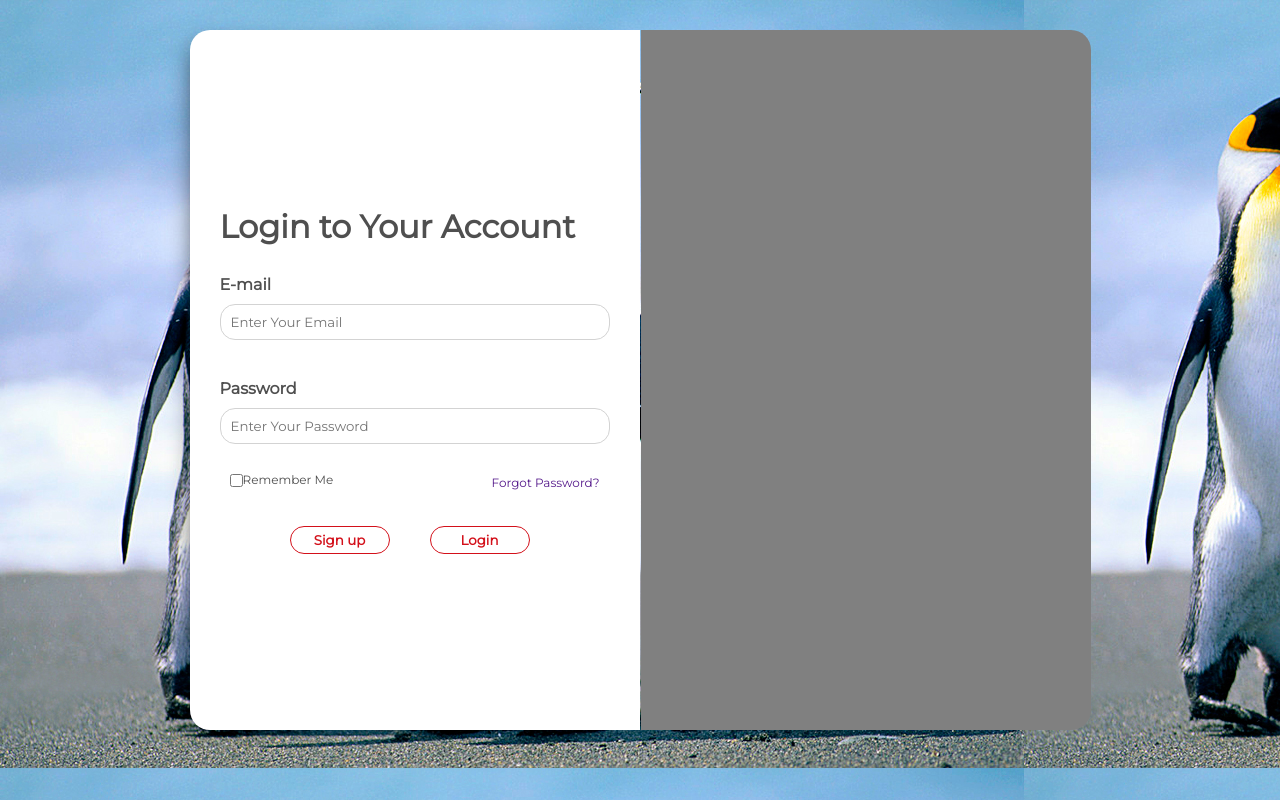
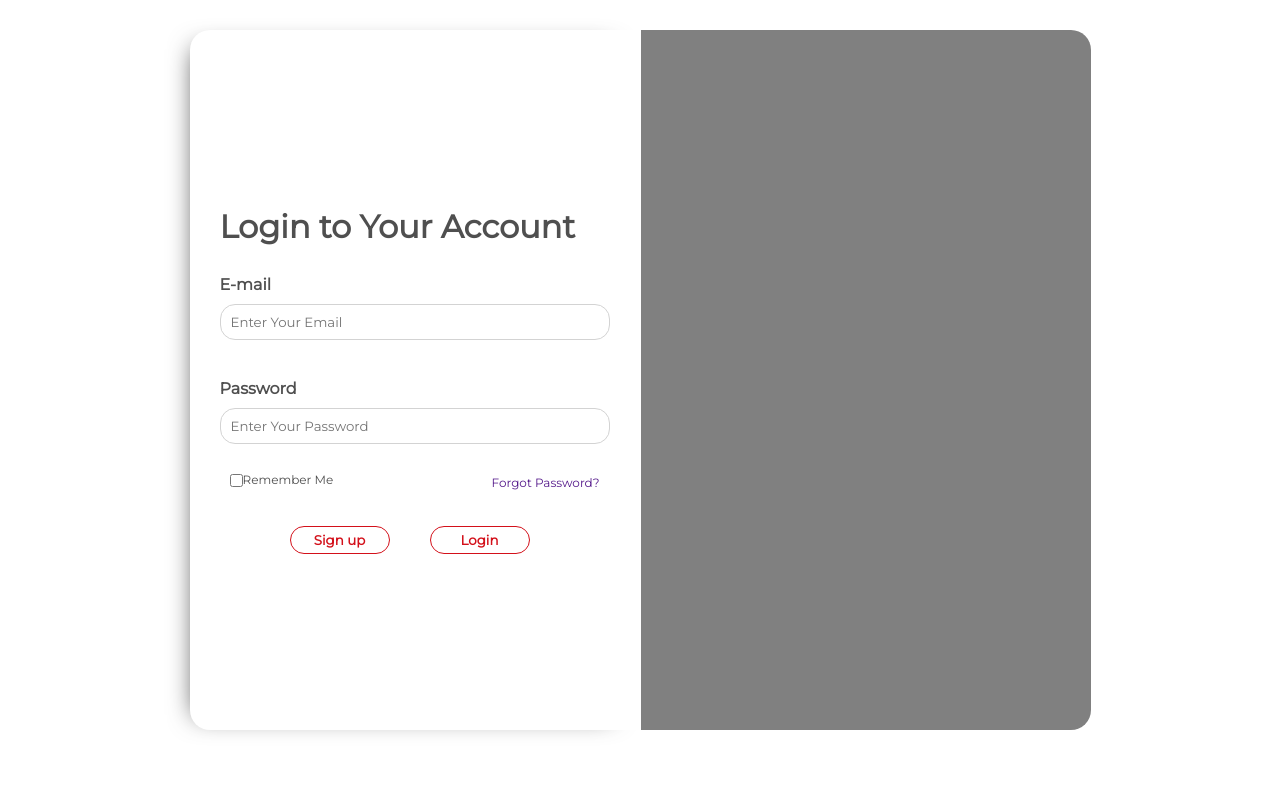
Before and after one commit to dokoede/HNG6.0-task-, a PHP site: page / in a window 1280 px wide. Run offline with PHP 8.4, Linux system fonts and the light colour scheme.

Commit message:
Update style.css
Changed background color

```diff
--- a/style.css
+++ b/style.css
@@ -7,7 +7,7 @@
 body {
     font-family: 'Montserrat', sans-serif;
     font-style: normal;
-    background-image: url("Penguins.jpg"); /* @mogbonjubola*/
+    background-color:#ffffff; /* Janetsomehow */
     color: #4F4F4F;
 }
 
```
